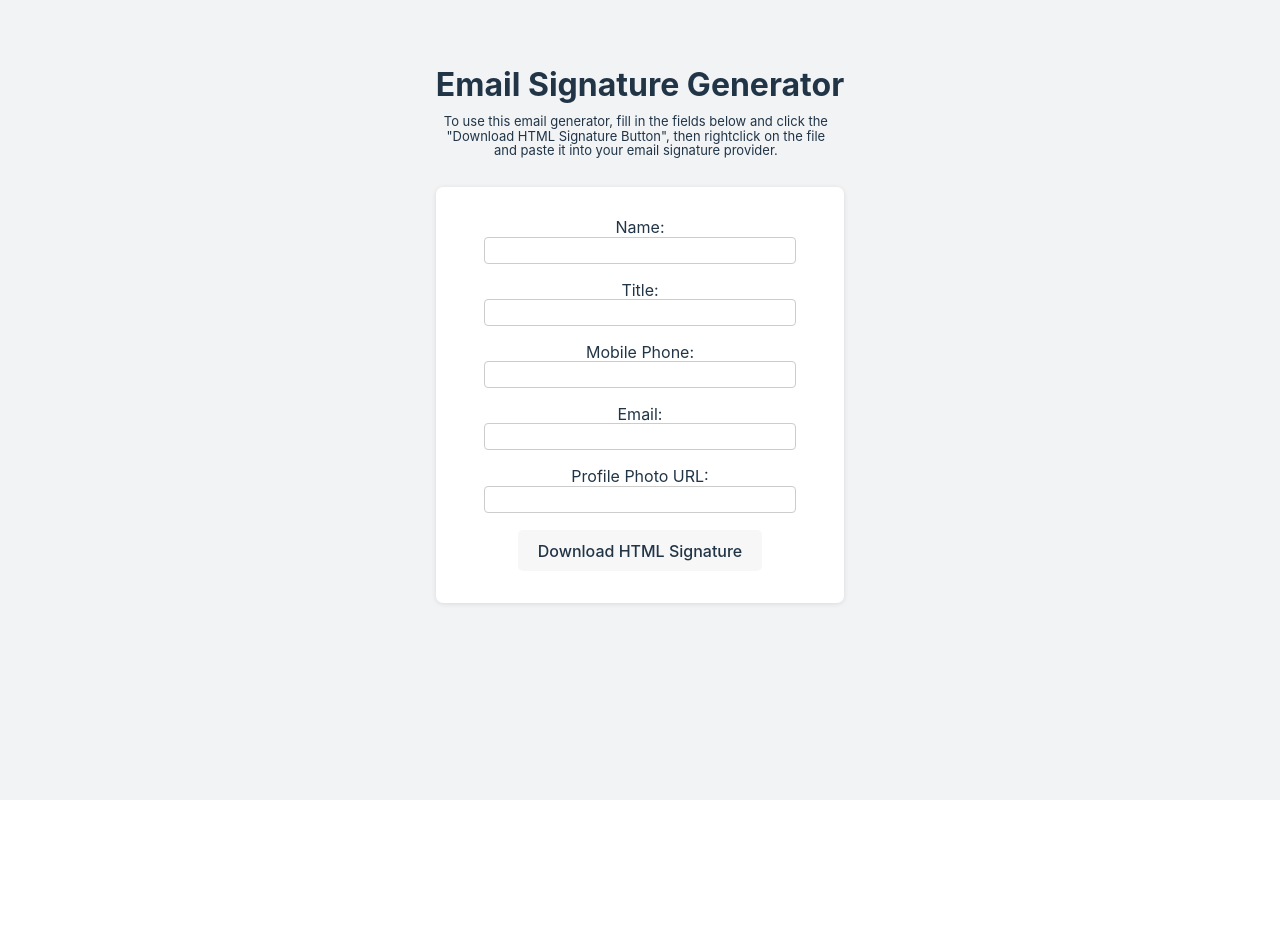
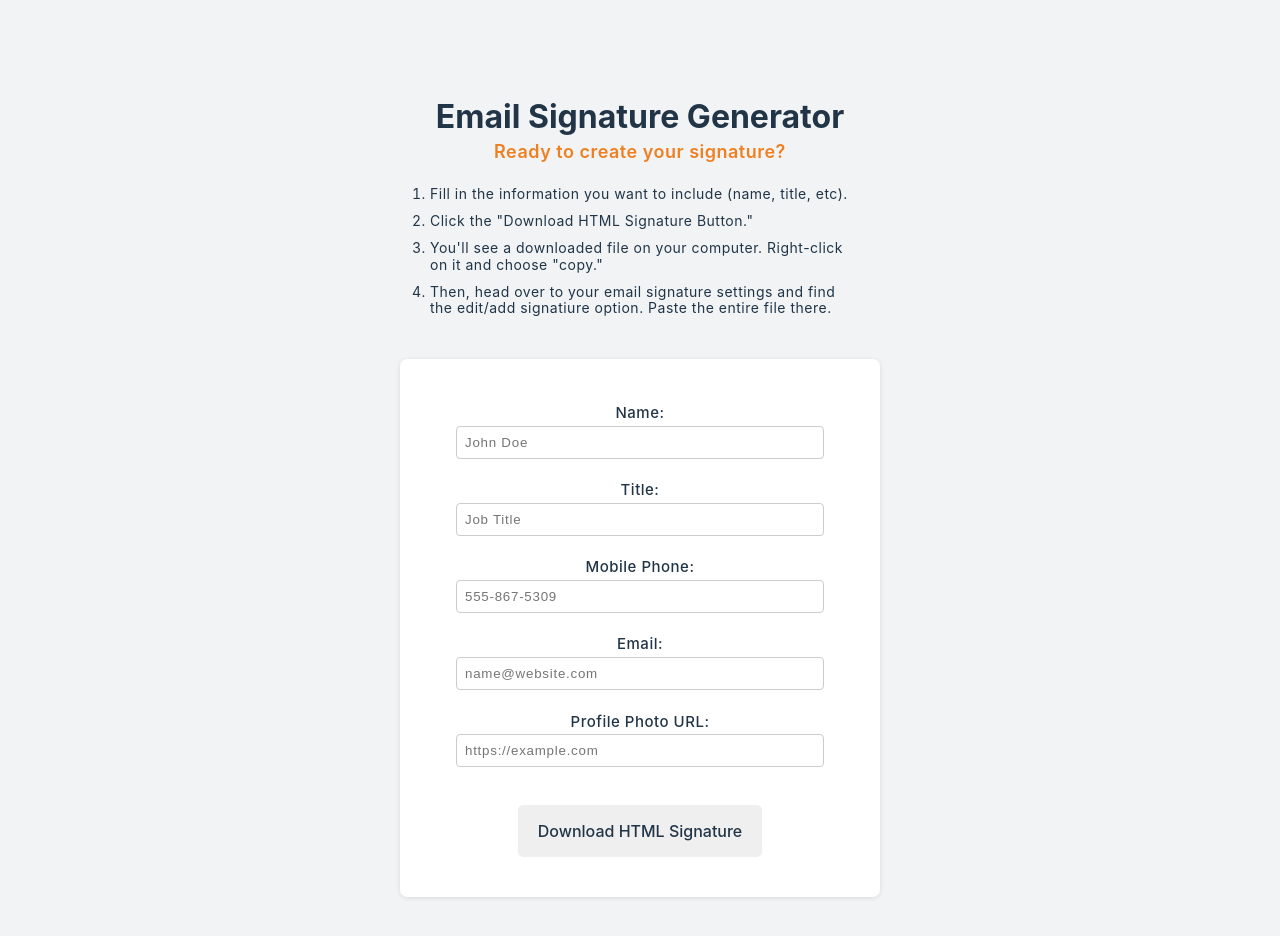
Before and after one commit to livnelson/html-signature-app, a React (Vite) app: page / in a window 1280 px wide. Shown: the top 936 px of the page. Before the commit the page ends 800 px from the top, so only its background shows below. Built offline with nearby package versions, Linux system fonts and the light colour scheme.

Commit message:
added placeholder text and updated instructions

```diff
--- a/src/App.css
+++ b/src/App.css
@@ -11,27 +11,40 @@ body {
 .email-generator {
   display: flex;
   flex-direction: column;
+  justify-content: center;
+  align-items: center;
+  padding: 2rem;
+  max-width: 440px;
+}
+
+.email-generator-form {
+  display: flex;
+  flex-direction: column;
   align-items: center;
   background-color: #ffffff;
-  padding: 2rem;
+  padding: 40px 20px;
   border-radius: 7px;
-  box-shadow: 0 1px 5px rgba(0, 0, 0, 0.1)
+  width: 440px;
+  box-shadow: 0 1px 5px rgba(0, 0, 0, 0.1);
 }
 
-.instructions{
+.instructions {
   display: flex;
   flex-direction: column;
-  max-width: 400px;
-  text-align: center;
-  font-size: 13px;
-  margin-bottom: 30px;
+  text-align: left;
+  font-size: 14px;
+  letter-spacing: .5px;;
+  margin: 10px 0px 0px 0px;
+  width: 420px;
 }
 
 input {
-  padding: 5px;
-  width: 300px;
+  padding: 8px;
+  width: 350px;
   border: 1px solid #ccc;
   border-radius: 4px;
+  text-align: left;
+  letter-spacing: 0.75px;
   cursor: pointer;
 }
 
@@ -44,3 +57,11 @@ input:focus {
   outline: none;
   border: solid 2px #ef8022;
 }
+
+label {
+  font-size: 15px;
+  padding-bottom: 4px;
+  letter-spacing: .5px;
+  margin-top: 6px;
+  font-weight: 500;
+}
--- a/src/App.jsx
+++ b/src/App.jsx
@@ -5,9 +5,21 @@ import './App.css'
 
 const App = () => {
   return (
-    <div>
+    <div className='email-generator'>
       <h1>Email Signature Generator</h1>
-      <p className="instructions">To use this email generator, fill in the fields below and click the "Download HTML Signature Button", then rightclick on the file and paste it into your email signature provider.</p>
+      <h2>Ready to create your signature?</h2>
+      <ol className='instructions'>
+        <li>Fill in the information you want to include (name, title, etc).</li>
+        <li> Click the "Download HTML Signature Button."</li>
+        <li>
+          {' '}
+          You'll see a downloaded file on your computer. Right-click on it and choose "copy."
+        </li>
+        <li>
+          Then, head over to your email signature settings and find the edit/add signatiure option.
+          Paste the entire file there.
+        </li>
+      </ol>
       <EmailSignatureForm />
     </div>
   )
--- a/src/components/EmailSignatureForm.jsx
+++ b/src/components/EmailSignatureForm.jsx
@@ -97,23 +97,55 @@ const EmailSignatureForm = () => {
 
   return (
     <div className='email-generator'>
+      <form className='email-generator-form'>
         <label>Name:</label>
-      <input type='text' value={name} required onChange={(e) => setName(e.target.value)} />
+        <input
+          type='text'
+          value={name}
+          placeholder='John Doe'
+          required
+          onChange={(e) => setName(e.target.value)}
+        />
         <br />
         <label>Title:</label>
-      <input type='text' value={title} required onChange={(e) => setTitle(e.target.value)} />
+        <input
+          type='text'
+          value={title}
+          placeholder='Job Title'
+          required
+          onChange={(e) => setTitle(e.target.value)}
+        />
         <br />
         <label>Mobile Phone:</label>
-      <input type='tel' value={cellPhone} required onChange={(e) => setCellPhone(e.target.value)} />
+        <input
+          type='tel'
+          value={cellPhone}
+          placeholder='555-867-5309'
+          required
+          onChange={(e) => setCellPhone(e.target.value)}
+        />
         <br />
         <label>Email:</label>
-      <input type='email' value={email} required onChange={(e) => setEmail(e.target.value)} />
+        <input
+          type='email'
+          value={email}
+          placeholder='name@website.com'
+          required
+          onChange={(e) => setEmail(e.target.value)}
+        />
         <br />
         <label>Profile Photo URL:</label>
-      <input type='url' value={photoURL} required onChange={(e) => setPhotoURL(e.target.value)} />
+        <input
+          type='url'
+          value={photoURL}
+          placeholder='https://example.com'
+          required
+          onChange={(e) => setPhotoURL(e.target.value)}
+        />
         <br />
         <button onClick={handleDownloadSignature}>Download HTML Signature</button>
         {error && <p style={{ color: 'red' }}>{error}</p>}
+      </form>
     </div>
   )
 }
--- a/src/index.css
+++ b/src/index.css
@@ -34,23 +34,44 @@ h1 {
   font-size: 32px;
   line-height: 1;
   margin-bottom: 0px;
+  text-align: center;
+}
+
+h2 {
+  font-size: 18px;
+  letter-spacing: 0.5px;
+  font-weight: 600;
+  line-height: 1;
+  margin-top: 10px;
+  text-align: center;
+  color: #ef8022;
+}
+
+ol {
+  padding: 0px 0px;
+}
+
+li {
+  padding-bottom: 10px;
+  line-height: 1.2;
 }
 
 button {
   border-radius: 5px;
   border: 1px solid transparent;
-  padding: 0.6em 1.2em;
+  padding: 0.95em 1.2em;
+  margin-top: 20px;
   font-size: 1em;
   font-weight: 500;
   font-family: inherit;
-  background-color: #f7f7f7;
+  background-color: #efefef;
   color: #213547;
   cursor: pointer;
   transition: border-color 0.25s;
 }
 button:hover {
   background-color: #ef8022;
-  color: white
+  color: white;
 }
 button:focus,
 button:focus-visible {
@@ -67,6 +88,6 @@ button:focus-visible {
     color: #ef8022;
   }
   button {
-    background-color: #f7f7f7;
+    background-color: #efefef;
   }
 }
```
Lines whose indentation alone changed are shown as unchanged.
